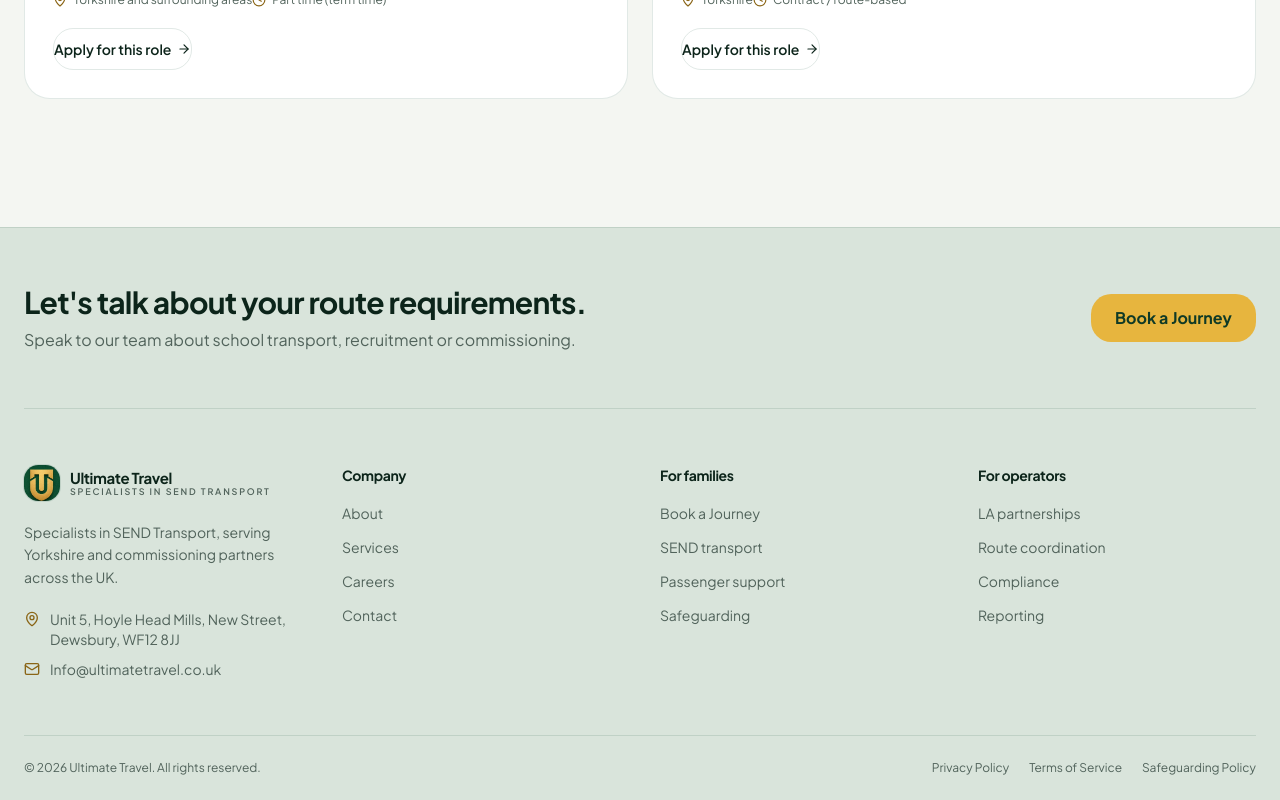
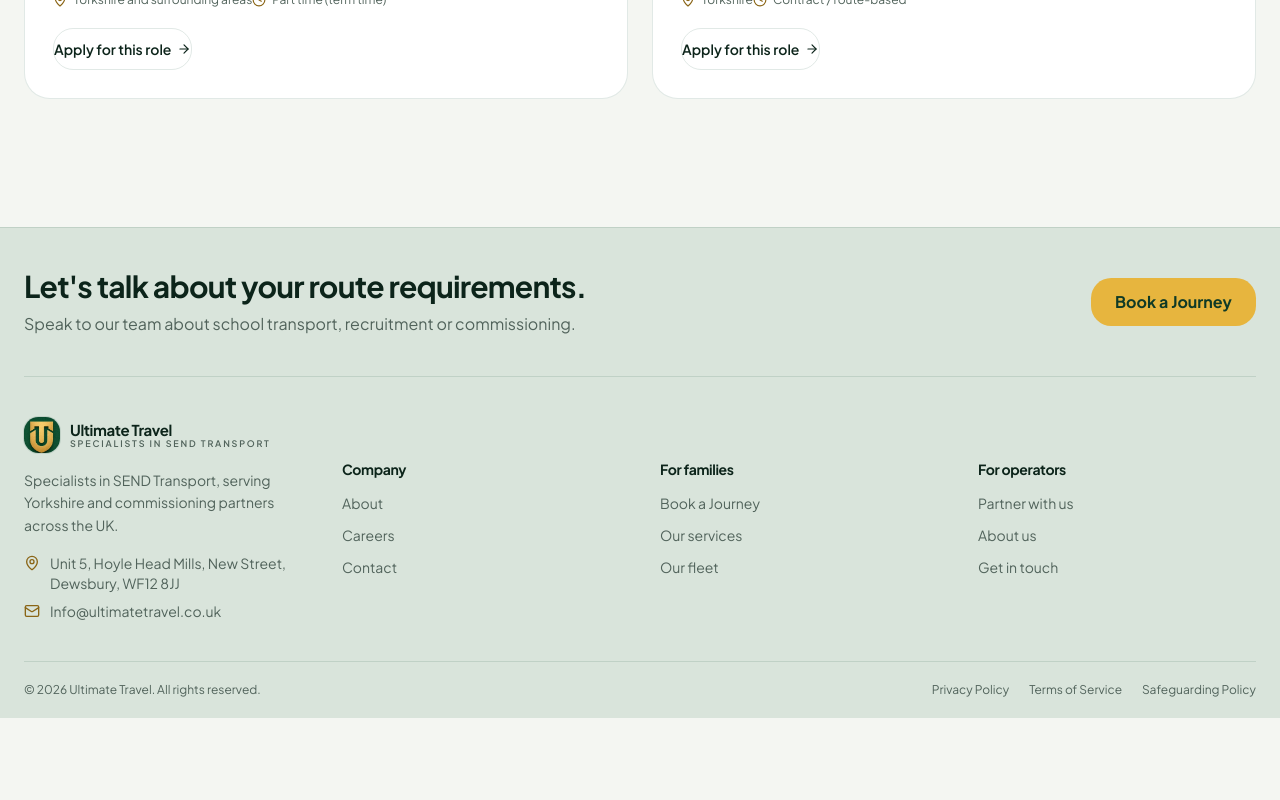
Before and after one commit to nomanmajeed/green-destinations, a Next.js app: page /careers in a window 1280 px wide. Shown: the part 1681-2481 px from the top of the page. After the commit the page ends 2399 px from the top, so only its background shows below. Built offline with nearby package versions, Linux system fonts and the light colour scheme.

Commit message:
style(ui): tighten footer spacing and services incentives

```diff
--- a/components/Careers.tsx
+++ b/components/Careers.tsx
@@ -46,12 +46,12 @@ const roles = [
     id: 3,
     tag: "Driver",
     h: "PSV Drivers - Yorkshire Area",
-    p: "Join our growing Yorkshire team covering school routes with fixed allocations and a joining incentive for new drivers.",
+    p: "Join our growing Yorkshire team covering school routes with fixed allocations.",
     loc: "Yorkshire and surrounding areas",
     type: "Part time (term time)",
     salary: "Up to £17.00 / hour",
     hours: "20–30 hours per week",
-    incentives: "£1,000 joining bonus + referral opportunities",
+    incentives: "Referral opportunities",
     reqs: [
       "Valid PSV licence (category D or D1)",
       "Confident knowledge of Yorkshire and nearby routes",
--- a/components/Footer.tsx
+++ b/components/Footer.tsx
@@ -6,21 +6,18 @@ import { Button } from "@/components/ui/button";
 const links = {
   Company: [
     { name: "About", href: "/about" },
-    { name: "Services", href: "/services" },
     { name: "Careers", href: "/careers" },
     { name: "Contact", href: "/contact" },
   ],
   "For families": [
     { name: "Book a Journey", href: "/contact" },
-    { name: "SEND transport", href: "/services" },
-    { name: "Passenger support", href: "/services" },
-    { name: "Safeguarding", href: "/about" },
+    { name: "Our services", href: "/services" },
+    { name: "Our fleet", href: "/#fleet" },
   ],
   "For operators": [
-    { name: "LA partnerships", href: "/services" },
-    { name: "Route coordination", href: "/services" },
-    { name: "Compliance", href: "/services" },
-    { name: "Reporting", href: "/services" },
+    { name: "Partner with us", href: "/services" },
+    { name: "About us", href: "/about" },
+    { name: "Get in touch", href: "/contact" },
   ],
 };
 
@@ -29,7 +26,7 @@ export default function Footer() {
     <footer className="border-t border-border bg-[var(--footer-bg)]">
       <div className="mx-auto max-w-7xl px-6">
         {/* Closing CTA */}
-        <div className="flex flex-col items-start justify-between gap-6 border-b border-border py-14 md:flex-row md:items-center">
+        <div className="flex flex-col items-start justify-between gap-6 border-b border-border py-10 md:flex-row md:items-center">
           <div>
             <h2 className="text-2xl font-bold tracking-tight text-foreground sm:text-3xl">
               Let&apos;s talk about your route requirements.
@@ -44,7 +41,7 @@ export default function Footer() {
         </div>
 
         {/* Columns */}
-        <div className="grid grid-cols-2 gap-10 py-14 md:grid-cols-4">
+        <div className="grid grid-cols-2 gap-10 py-10 md:grid-cols-4">
           <div className="col-span-2 md:col-span-1">
             <div className="flex items-center gap-2.5">
               <span className="relative h-9 w-9 overflow-hidden rounded-lg ring-1 ring-border">
@@ -57,11 +54,11 @@ export default function Footer() {
                 </span>
               </span>
             </div>
-            <p className="mt-5 max-w-xs text-sm leading-relaxed text-muted-foreground">
+            <p className="mt-4 max-w-xs text-sm leading-relaxed text-muted-foreground">
               Specialists in SEND Transport, serving Yorkshire
               and commissioning partners across the UK.
             </p>
-            <ul className="mt-5 space-y-2.5 text-sm text-muted-foreground">
+            <ul className="mt-4 space-y-2 text-sm text-muted-foreground">
               <li className="flex items-start gap-2.5">
                 <MapPin className="mt-0.5 h-4 w-4 shrink-0 text-[var(--gold)]" />
                 Unit 5, Hoyle Head Mills, New Street, Dewsbury, WF12 8JJ
@@ -76,9 +73,9 @@ export default function Footer() {
           </div>
 
           {Object.entries(links).map(([heading, items]) => (
-            <div key={heading}>
+            <div key={heading} className="md:flex md:h-full md:flex-col md:justify-center">
               <h3 className="text-sm font-bold tracking-tight text-foreground">{heading}</h3>
-              <ul className="mt-4 space-y-2.5">
+              <ul className="mt-3 space-y-2">
                 {items.map((item) => (
                   <li key={item.name}>
                     <Link href={item.href} className="text-sm text-muted-foreground transition-colors hover:text-[var(--gold)]">
@@ -92,7 +89,7 @@ export default function Footer() {
         </div>
 
         {/* Bottom bar */}
-        <div className="flex flex-col items-center justify-between gap-3 border-t border-border py-6 text-xs text-muted-foreground sm:flex-row">
+        <div className="flex flex-col items-center justify-between gap-3 border-t border-border py-5 text-xs text-muted-foreground sm:flex-row">
           <span>© 2026 Ultimate Travel. All rights reserved.</span>
           <div className="flex items-center gap-5">
             <Link href="/contact" className="transition-colors hover:text-foreground">Privacy Policy</Link>
```
